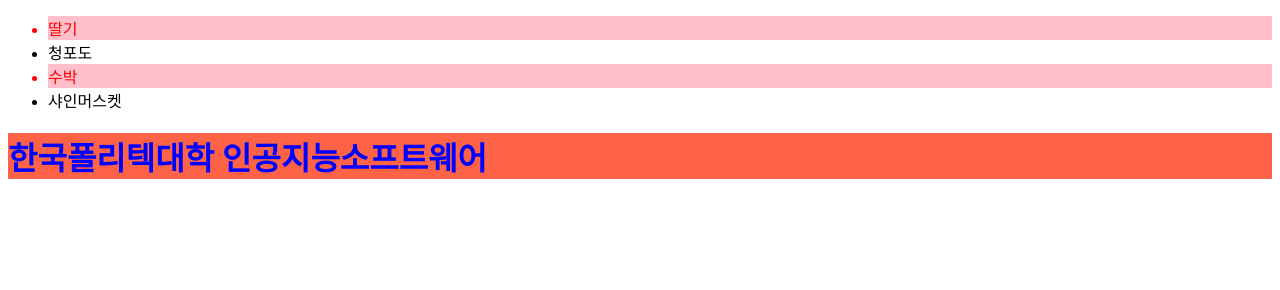
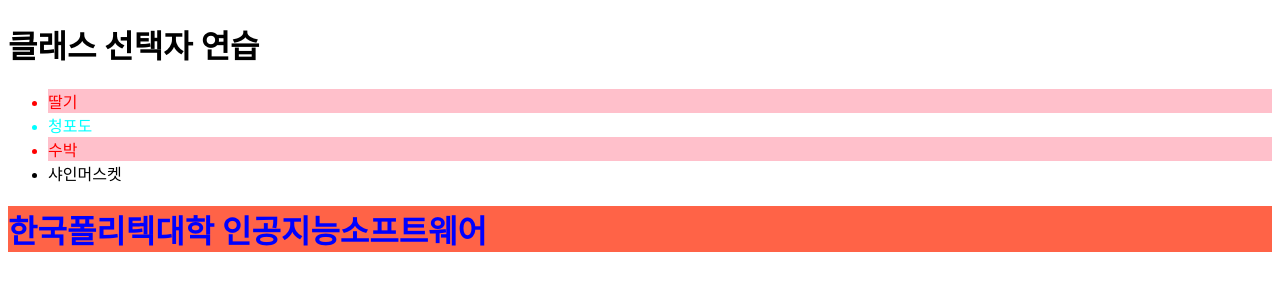
Before and after one commit to yejin0718/Web1Projects, a plain HTML site: page 0410/01.html in a window 1280 px wide. Drawn offline with Linux system fonts and the light colour scheme.

Commit message:
태그.클래스 선택자자

```diff
--- a/0410/01.html
+++ b/0410/01.html
@@ -17,12 +17,17 @@
         .header {
             background-color: tomato;
         }
+
+        li.select {
+            color: aqua;
+        }
     </style>
 </head>
 <body>
+    <h1 class="select">클래스 선택자 연습</h1>
     <ul>
         <li class="red">딸기</li>
-        <li>청포도</li>
+        <li class="select">청포도</li>
         <li class="red">수박</li>
         <li>샤인머스켓</li>
     </ul>
```
